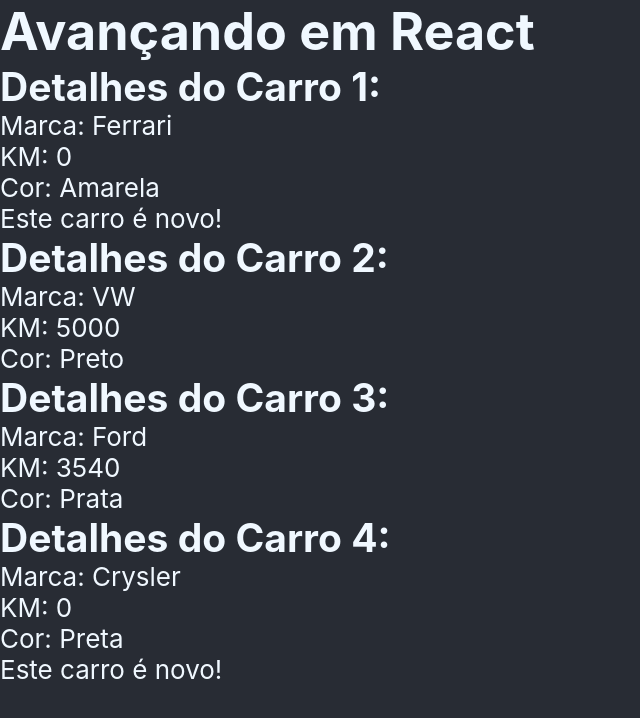
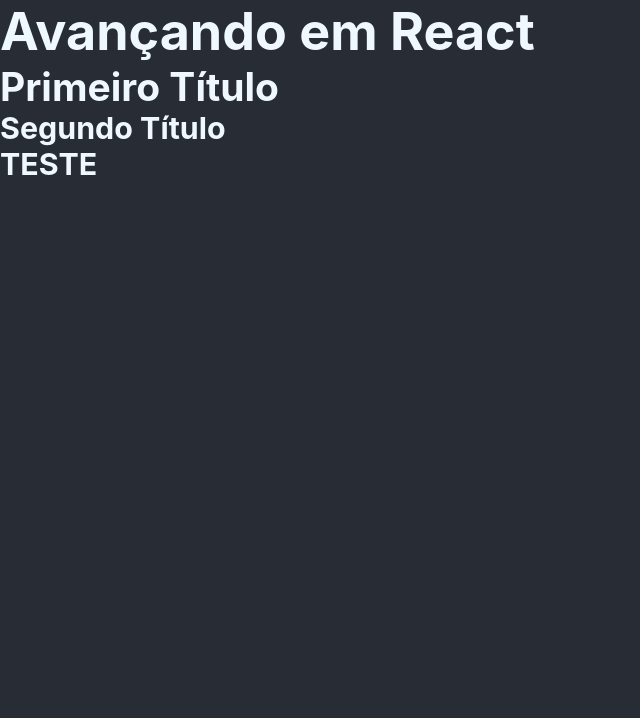
Before and after one commit to Rafaeldasilvaperes/REACTJS-PrimeiroProjeto, a React (Create React App) app: page / in a window 1280 px wide. Shown: the top 718 px of the page, without its empty margins (0-640 px from the left). Built offline with nearby package versions, Linux system fonts and the light colour scheme.

Commit message:
Passando props para fragments do jsx

```diff
--- a/src/App.js
+++ b/src/App.js
@@ -6,10 +6,12 @@
 // import { ListaRender } from "./components/ListaRender";
 // import { ConditionalRender } from "./components/ConditionalRender";
 // import {ShowUserName} from "./components/ShowUserName";
-import { CarDetails } from "./components/CarDetails";
+// import { CarDetails } from "./components/CarDetails";
+import { Fragment } from './components/Fragment';
 
 // Styles - CSS (global)
 import './App.css';
+
 // import { useState } from "react";
 
 
@@ -17,13 +19,12 @@
 export function App() {
   // const name = "Joaquim de forma Dinâmica";
   // const [userName] = useState("Maria com useState");
-
-  const cars = [
-    {id: 1, brand: "Ferrari", color: "Amarela", newCar: true, km: 0},
-    {id: 2, brand: "VW", color: "Preto", newCar: false, km: 5000},
-    {id: 3, brand: "Ford", color: "Prata", newCar: false, km: 3540},
-    {id: 4, brand: "Crysler", color: "Preta", newCar: true, km: 0}
-  ];
+  // const cars = [
+  //   {id: 1, brand: "Ferrari", color: "Amarela", newCar: true, km: 0},
+  //   {id: 2, brand: "VW", color: "Preto", newCar: false, km: 5000},
+  //   {id: 3, brand: "Ford", color: "Prata", newCar: false, km: 3540},
+  //   {id: 4, brand: "Crysler", color: "Preta", newCar: true, km: 0}
+  // ];
 
   return (
     <div className="App">
@@ -49,7 +50,7 @@
      {/* <CarDetails brand="Ford" color="Vermelha" km={0} newCar={true}/>
      <CarDetails brand="Fiat" color="Azul" km={3000} newCar={false} /> */}
      {/* loop */}
-     {cars.map((car)=>(
+     {/* {cars.map((car)=>(
       <CarDetails
         id={car.id}
         brand={car.brand}
@@ -57,8 +58,8 @@
         km={car.km}
         newCar={car.newCar}
        />
-     ))}
-
+     ))} */}
+     <Fragment propsFragment="TESTE"/>
     </div>
   );
 }
--- /dev/null
+++ b/src/components/Fragment.js
@@ -0,0 +1,11 @@
+import React from 'react'
+
+export const Fragment = ({propsFragment}) => {
+  return (
+    <>
+      <h2>Primeiro Título</h2>
+      <h3>Segundo Título</h3>
+      <h3>{propsFragment}</h3>
+    </>
+  )
+}
```
